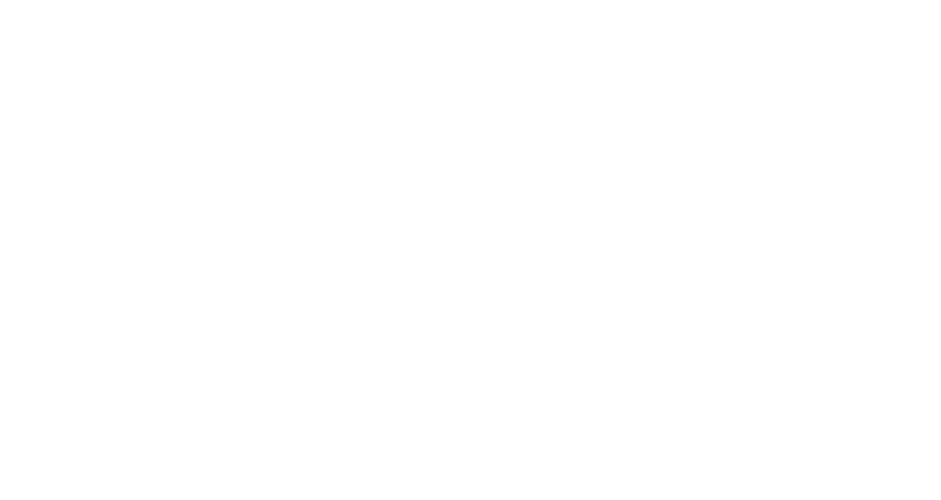
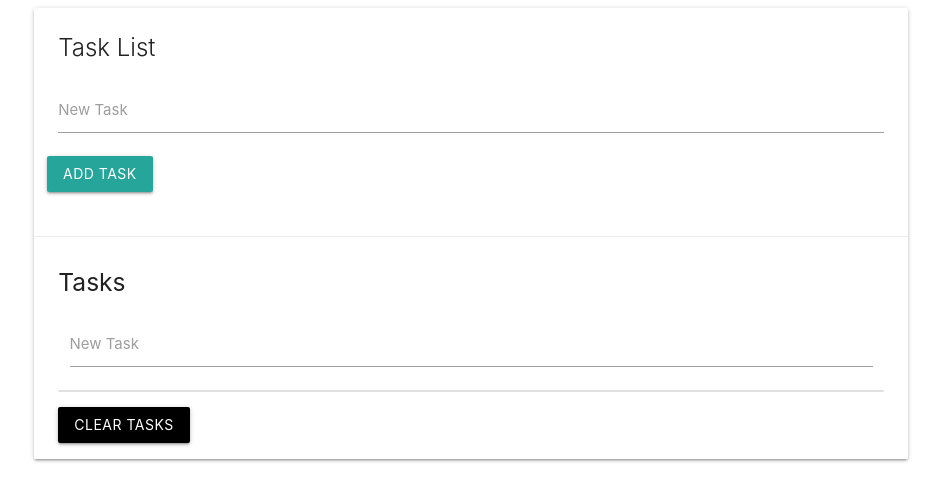
Before and after one commit to DavidNeiOs/taskList-vanillaJS, a plain HTML site: page index.html in a window 1280 px wide. Shown: the whole page, without its empty margins (169-1110 px from the left). Drawn offline with nearby package versions, Linux system fonts and the light colour scheme.

Commit message:
scheleton and css added

```diff
--- a/index.html
+++ b/index.html
@@ -9,11 +9,43 @@
   <title>Task list</title>
 </head>
 <body>
+  <div class="container">
+    <div class="row">
+      <div class="col s12">
+        <div id="main" class="card">
+          <div class="card-content">
+            <span class="card-title">Task List</span>
+            <div class="row">
+              <form id="task-form">
+                <div class="input-field col s12">
+                  <input type="text" name="task" id="task" >
+                  <label for="task">New Task</label>
+                </div>
+                <input type="submit" value="Add Task" class="btn">
+              </form>
+            </div>
+          </div>
+          <div class="card-action">
+            <h5 id="task-title">Tasks</h5>
+            <div class="input-field col s12">
+              <input type="text" name="filter" id="filter" >
+              <label for="filter">New Task</label>
+            </div>
+            <ul class="collection">
+
+            </ul>
+            <a href="#" class="clear-tasks btn black">Clear Tasks</a>
+          </div>
+        </div>
+      </div>
+    </div>
+  </div>
 
   <script
   src="https://code.jquery.com/jquery-3.4.1.js"
   integrity="sha256-WpOohJOqMqqyKL9FccASB9O0KwACQJpFTUBLTYOVvVU="
   crossorigin="anonymous"></script>
   <script src="https://cdnjs.cloudflare.com/ajax/libs/materialize/1.0.0/js/materialize.min.js"></script>
+  <script src="app.js"></script>
 </body>
 </html>
```
